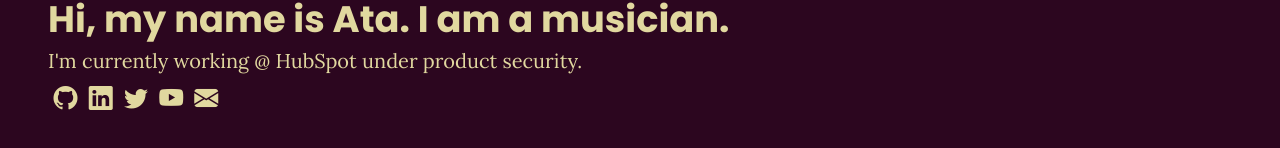
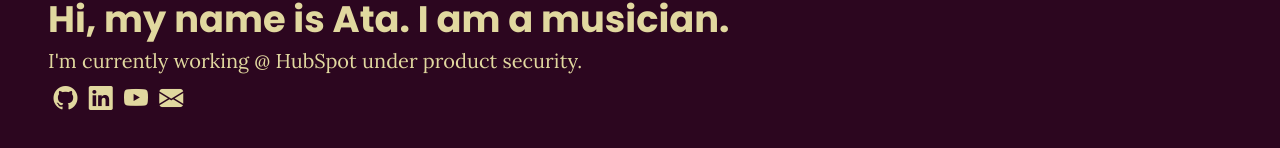
Before and after one commit to AtaGowani/atagowani.github.io, a Vue app: page /#/ in a window 1280 px wide. Shown: the part 328-476 px from the top of the page. Built offline with nearby package versions, Linux system fonts and the light colour scheme.

Commit message:
Remove twitter

```diff
--- a/src/components/SplashIntro.vue
+++ b/src/components/SplashIntro.vue
@@ -17,7 +17,6 @@
       <a href="https://www.linkedin.com/in/atagowani/"
         ><i class="bi bi-linkedin"></i
       ></a>
-      <a href="https://twitter.com/AtaGowani"><i class="bi bi-twitter"></i></a>
       <a href="https://www.youtube.com/channel/UCOAwZEh0hSnFd9cJzCPJV1g"
         ><i class="bi bi-youtube"></i
       ></a>
```
